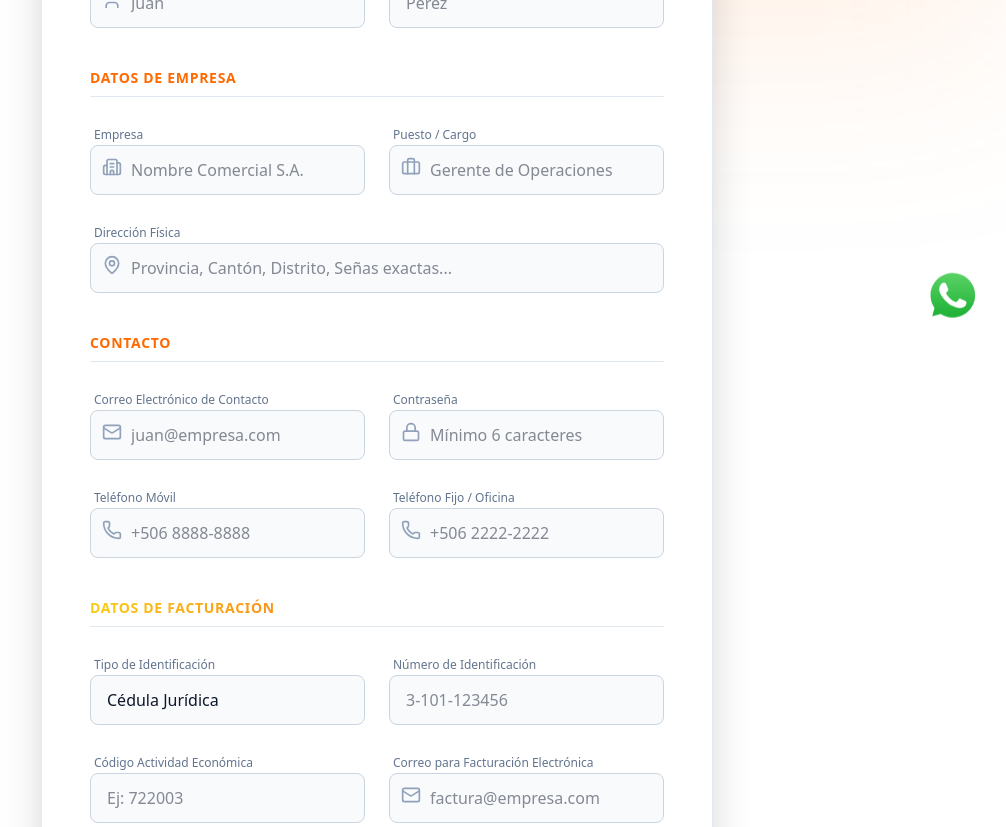
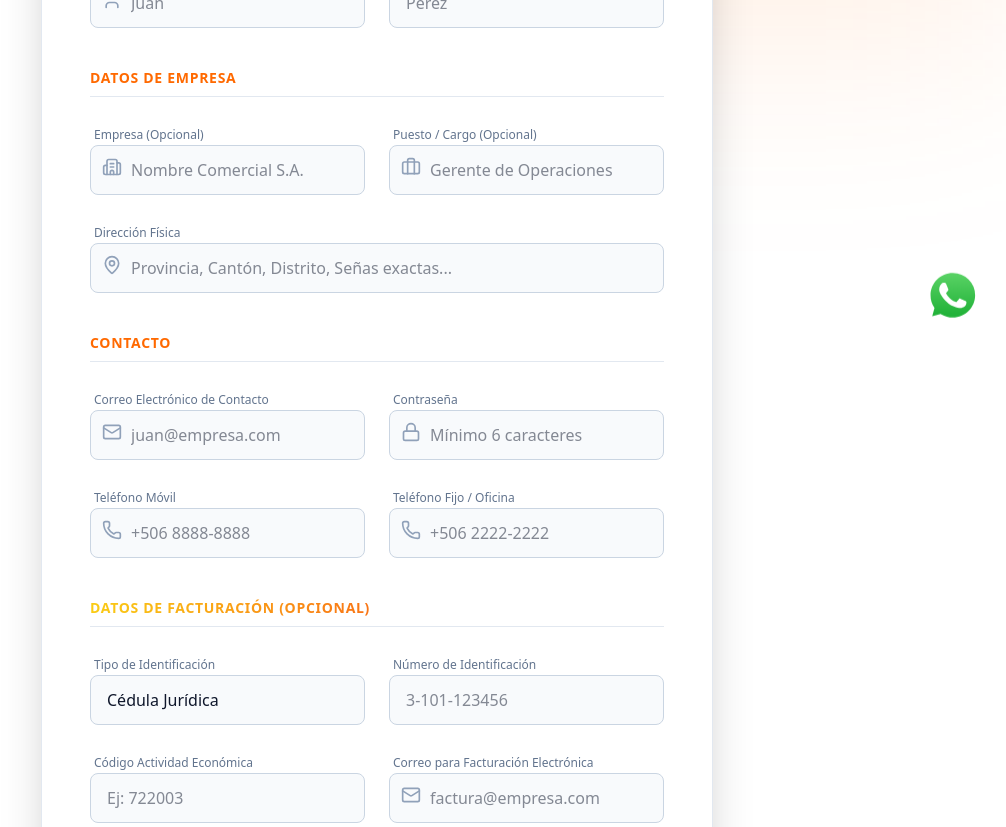
Before and after one commit to alfombraspersonalizadascr001-dot/apcr, a Next.js app: page /register in a window 1280 px wide. Shown: the part 440-1267 px from the top of the page, without its empty margins (263-1269 px from the left). Built offline with nearby package versions, Linux system fonts and the light colour scheme.

Commit message:
simplify register page fields

```diff
--- a/app/register/page.tsx
+++ b/app/register/page.tsx
@@ -157,18 +157,18 @@ export default function RegisterPage() {
                         </div>
 
                         <div className="space-y-2">
-                            <label className="text-xs text-slate-500 font-medium ml-1">Empresa</label>
+                            <label className="text-xs text-slate-500 font-medium ml-1">Empresa (Opcional)</label>
                             <div className="relative">
                                 <Building2 className="absolute left-3 top-3 w-5 h-5 text-slate-400" />
-                                <input name="company" required className="w-full bg-slate-50 border border-slate-300 rounded-lg py-3 pl-10 pr-4 focus:border-cyan-500 transition-colors text-slate-900" placeholder="Nombre Comercial S.A." />
+                                <input name="company" className="w-full bg-slate-50 border border-slate-300 rounded-lg py-3 pl-10 pr-4 focus:border-cyan-500 transition-colors text-slate-900" placeholder="Nombre Comercial S.A." />
                             </div>
                         </div>
 
                         <div className="space-y-2">
-                            <label className="text-xs text-slate-500 font-medium ml-1">Puesto / Cargo</label>
+                            <label className="text-xs text-slate-500 font-medium ml-1">Puesto / Cargo (Opcional)</label>
                             <div className="relative">
                                 <Briefcase className="absolute left-3 top-3 w-5 h-5 text-slate-400" />
-                                <input name="role" required className="w-full bg-slate-50 border border-slate-300 rounded-lg py-3 pl-10 pr-4 focus:border-cyan-500 transition-colors text-slate-900" placeholder="Gerente de Operaciones" />
+                                <input name="role" className="w-full bg-slate-50 border border-slate-300 rounded-lg py-3 pl-10 pr-4 focus:border-cyan-500 transition-colors text-slate-900" placeholder="Gerente de Operaciones" />
                             </div>
                         </div>
 
@@ -219,7 +219,7 @@ export default function RegisterPage() {
 
                         {/* Billing Info */}
                         <div className="space-y-4 md:col-span-2 mt-4">
-                            <h3 className="text-sm font-bold text-tropical uppercase tracking-wider border-b border-slate-200 pb-2">Datos de Facturación</h3>
+                            <h3 className="text-sm font-bold text-tropical uppercase tracking-wider border-b border-slate-200 pb-2">Datos de Facturación (Opcional)</h3>
                         </div>
 
                         <div className="space-y-2">
@@ -237,20 +237,20 @@ export default function RegisterPage() {
                         <div className="space-y-2">
                             <label className="text-xs text-slate-500 font-medium ml-1">Número de Identificación</label>
                             <div className="relative">
-                                <input name="idNumber" required className="w-full bg-slate-50 border border-slate-300 rounded-lg py-3 px-4 focus:border-industrial-orange transition-colors text-slate-900" placeholder="3-101-123456" />
+                                <input name="idNumber" className="w-full bg-slate-50 border border-slate-300 rounded-lg py-3 px-4 focus:border-industrial-orange transition-colors text-slate-900" placeholder="3-101-123456" />
                             </div>
                         </div>
 
                         <div className="space-y-2">
                             <label className="text-xs text-slate-500 font-medium ml-1">Código Actividad Económica</label>
-                            <input name="activityCode" required className="w-full bg-slate-50 border border-slate-300 rounded-lg py-3 px-4 focus:border-industrial-orange transition-colors text-slate-900" placeholder="Ej: 722003" />
+                            <input name="activityCode" className="w-full bg-slate-50 border border-slate-300 rounded-lg py-3 px-4 focus:border-industrial-orange transition-colors text-slate-900" placeholder="Ej: 722003" />
                         </div>
 
                         <div className="space-y-2">
                             <label className="text-xs text-slate-500 font-medium ml-1">Correo para Facturación Electrónica</label>
                             <div className="relative">
                                 <Mail className="absolute left-3 top-3 w-5 h-5 text-slate-400" />
-                                <input name="billingEmail" type="email" required className="w-full bg-slate-50 border border-slate-300 rounded-lg py-3 pl-10 pr-4 focus:border-industrial-orange transition-colors text-slate-900" placeholder="factura@empresa.com" />
+                                <input name="billingEmail" type="email" className="w-full bg-slate-50 border border-slate-300 rounded-lg py-3 pl-10 pr-4 focus:border-industrial-orange transition-colors text-slate-900" placeholder="factura@empresa.com" />
                             </div>
                         </div>
 
```
